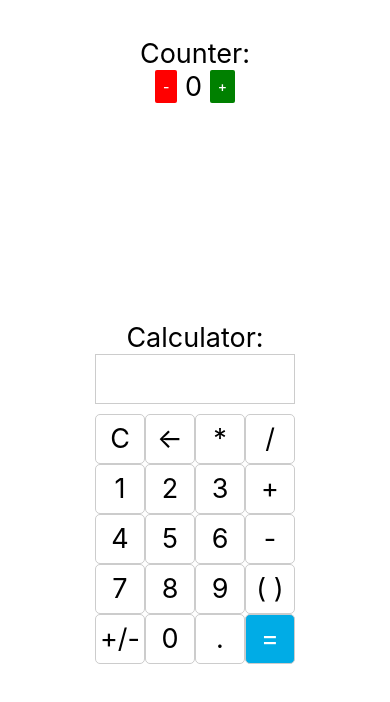
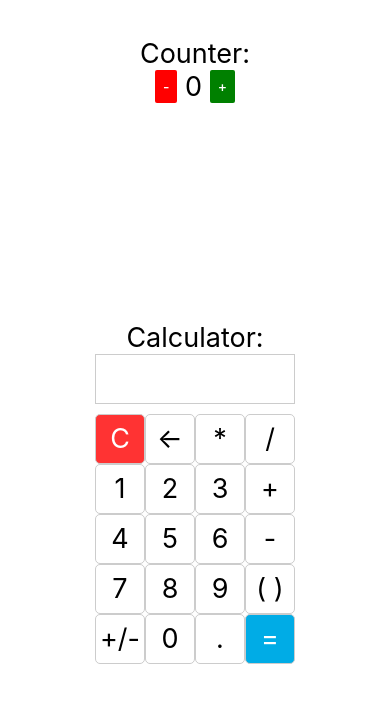
Before and after one commit to RodPin/React-Native-Hooks, a React Native app: screen / in a window 390 px wide. Shown: the top 702 px of the page. Built offline with nearby package versions, Linux system fonts and the light colour scheme.

Commit message:
styling C button

```diff
--- a/src/components/calculator.js
+++ b/src/components/calculator.js
@@ -27,7 +27,11 @@ const Calculator = () => {
       <Text style={{ fontSize: 27 }}>Calculator:</Text>
       <Board label={operation} />
       <View style={styles.row}>
-        <CalcButton label="C" onPress={() => setOperation("")} />
+        <CalcButton
+          label="C"
+          onPress={() => setOperation("")}
+          bgColor="#ff3333"
+        />
         <CalcButton
           label="←"
           onPress={() => setOperation(backspace(operation))}
```
